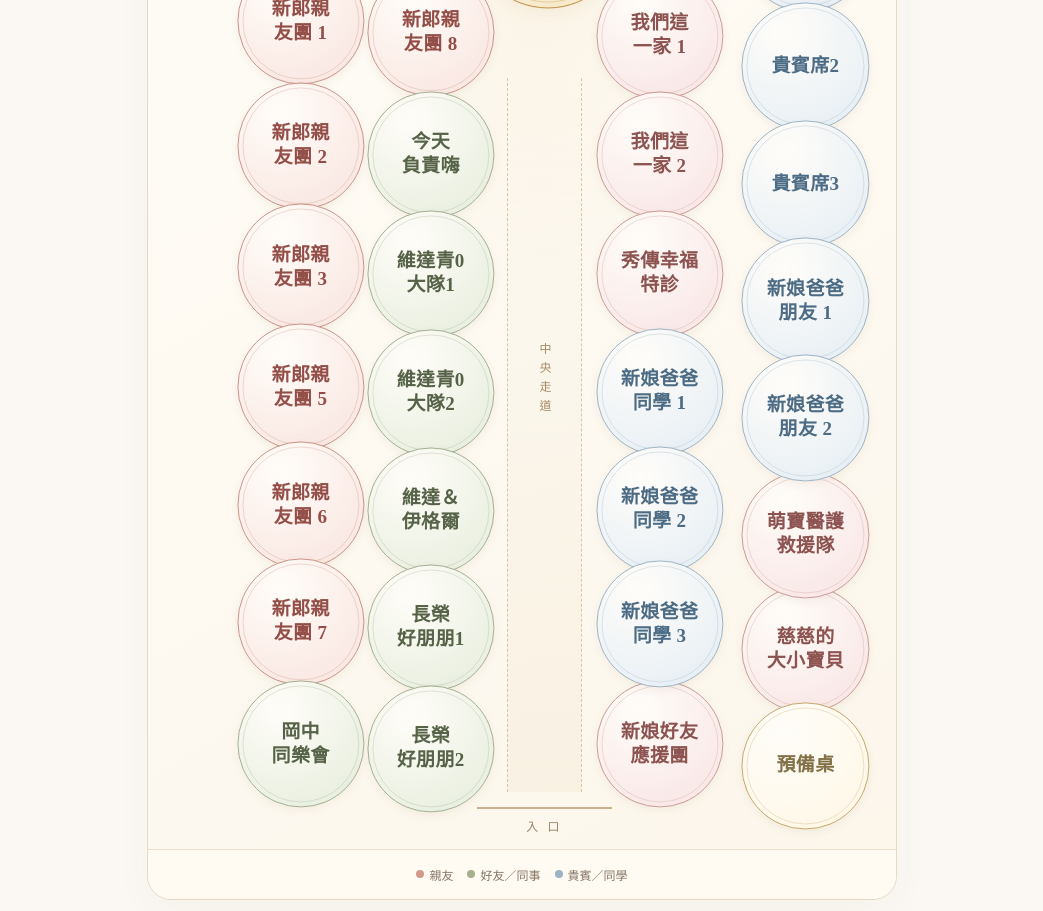
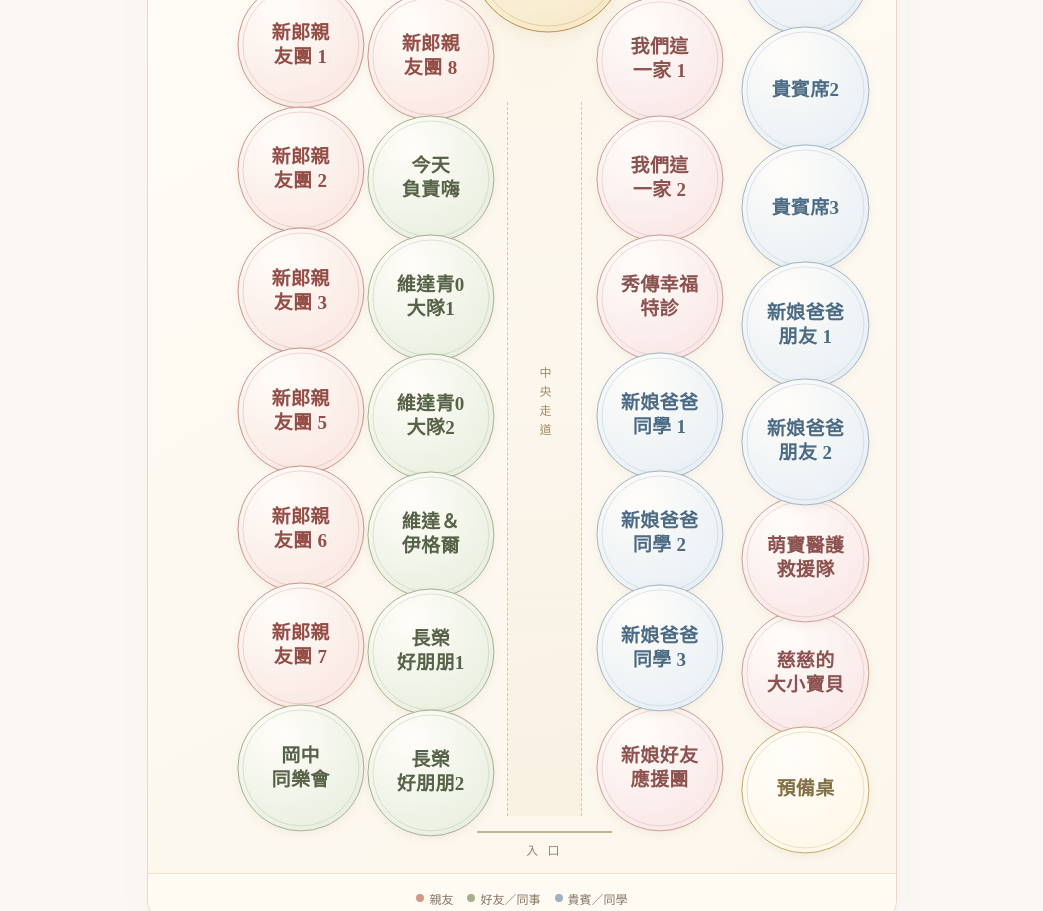
Before and after one commit to bolinc836/wedding-seating-github, a plain HTML site: page index.html in a window 1280 px wide. Shown: the part 782-1693 px from the top of the page, without its empty margins (118-1161 px from the left). Drawn offline with Linux system fonts and the light colour scheme.

Commit message:
Add spacing between search and seating map

```diff
--- a/index.html
+++ b/index.html
@@ -37,6 +37,7 @@
 .intro{padding-top:30px;padding-bottom:23px}.intro h1{font-family:ui-serif,'Noto Serif TC','Songti TC',serif;letter-spacing:.08em;color:#543b3e}.eyebrow{letter-spacing:.25em;color:#b08a4c}
 @media(max-width:420px){.intro{padding:25px 16px 20px}.intro h1{font-size:26px}.toolbar{gap:6px}.tabs button{padding:7px 12px}.total{font-size:11px}.layout{padding-left:10px;padding-right:10px}.map-head{padding:17px 14px 5px}.map-head .map-title{font-size:16px}.map-head>span:last-child{font-size:11px}}
 .line-contact{display:inline-flex;align-items:center;gap:9px;margin-top:16px;min-height:44px;padding:9px 16px;border-radius:999px;background:#06c755;color:#fff;text-decoration:none;font-size:14px;font-weight:600;box-shadow:0 4px 12px #06c75522;transition:filter .18s,transform .18s}.line-contact:hover{filter:brightness(.96);transform:translateY(-1px)}.line-contact:focus-visible{outline:3px solid var(--focus);outline-offset:3px}.line-mark{display:grid;place-items:center;width:34px;height:24px;border-radius:8px;background:#fff;color:#06a847;font-size:10px;font-weight:800;letter-spacing:.2px}@media(max-width:420px){.line-contact{margin-top:14px}}
+#mapView{padding-top:24px}
 </style>
 </head>
 <body>
```
